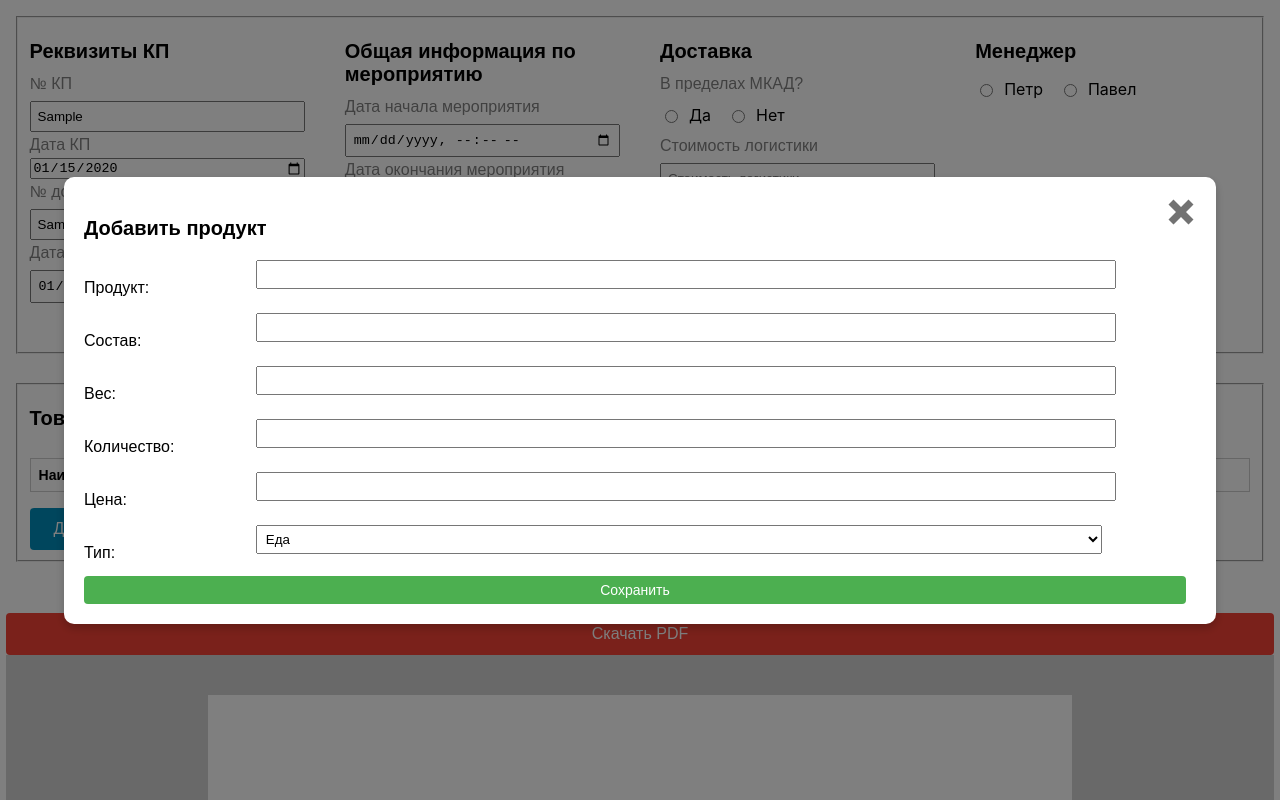
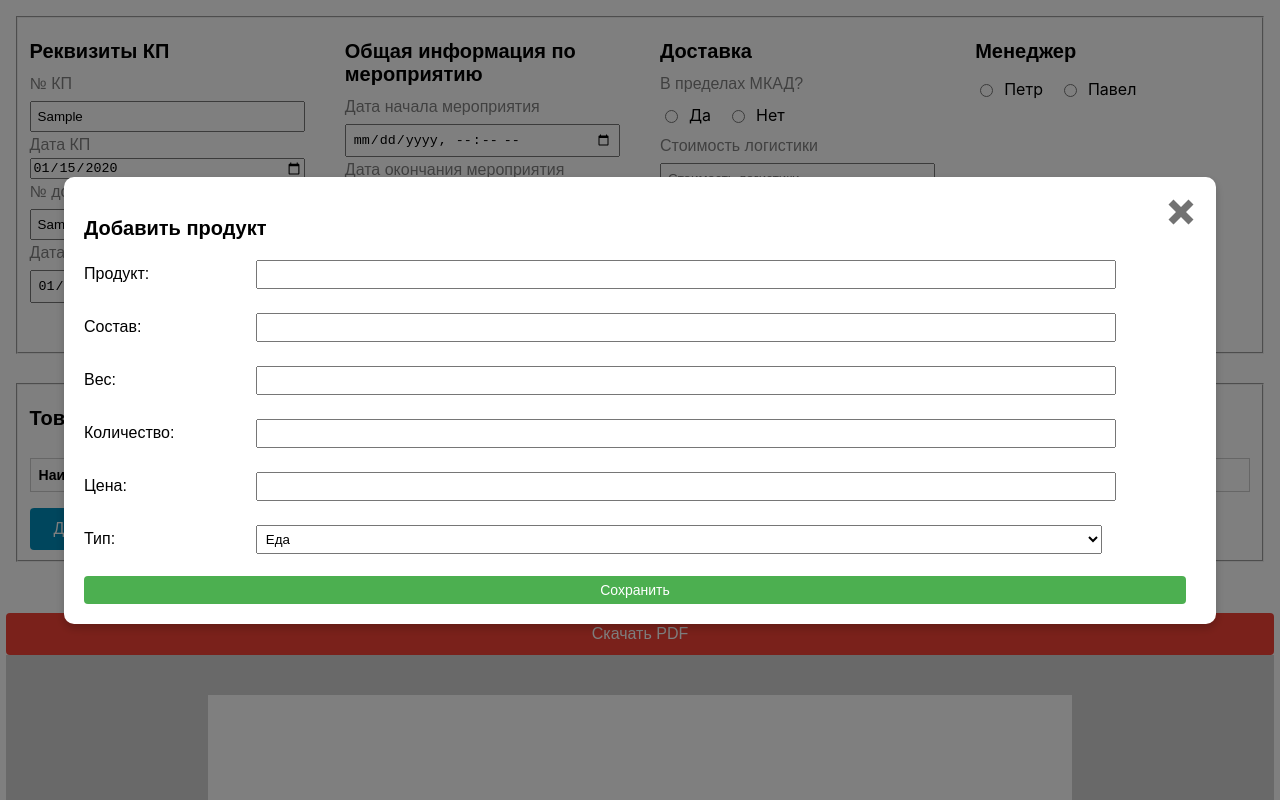
Before and after one commit to mnpestov/kurgi_kp, a React (Create React App) app: page / in a window 1280 px wide. Both pictures are taken after typing "Sample", "2020-01-15", "Sample", "2020-01-15", "Sample", "Sample" into the empty fields and a click on the button "Добавить товар". Shown: the top 800 px of the page. Built offline with nearby package versions, Linux system fonts and the light colour scheme.

Commit message:
add popup

```diff
--- a/src/components/FormRow/FormRow.js
+++ b/src/components/FormRow/FormRow.js
@@ -18,11 +18,12 @@ function FormRow({
           id={id}
           placeholder="Наименование товара"
           name="product"
-          onChange={handleInputChange}
+          // onChange={handleInputChange}
           autoComplete="off"
           aria-label={`Наименование товара ${number}`}
           value={productData.product}
           required
+          disabled
         />
       </td>
       <td className="form__row-column-name">
@@ -32,11 +33,12 @@ function FormRow({
           id={id}
           placeholder="Описание/состав товара"
           name="composition"
-          onChange={handleInputChange}
+          // onChange={handleInputChange}
           autoComplete="off"
           aria-label={`Описание товара ${number}`}
           value={productData.composition}
           required
+          disabled
         />
       </td>
       <td className="form__row-column-name">
@@ -46,11 +48,12 @@ function FormRow({
           id={id}
           placeholder="Вес товара"
           name="productWeight"
-          onChange={handleInputChange}
+          // onChange={handleInputChange}
           autoComplete="off"
           aria-label={`Вес товара ${number}`}
           min="0"
           value={productData.productWeight}
+          disabled
         />
       </td>
       <td className="form__row-column-name">
@@ -58,10 +61,11 @@ function FormRow({
           className="form__select"
           name="typeOfProduct"
           id={id}
-          onChange={handleInputChange}
+          // onChange={handleInputChange}
           aria-label={`Тип товара ${number}`}
           value={productData.typeOfProduct}
           required
+          disabled
         >
           <option value="">-- Выберите тип --</option>
           <option value="eat">Еда</option>
@@ -76,12 +80,13 @@ function FormRow({
           id={id}
           placeholder="Количество товара"
           name="countOfProduct"
-          onChange={handleInputChange}
+          // onChange={handleInputChange}
           autoComplete="off"
           aria-label={`Количество товара ${number}`}
           min="0"
           value={productData.countOfProduct}
           required
+          disabled
         />
       </td>
       <td className="form__row-column-name">
@@ -91,12 +96,13 @@ function FormRow({
           id={id}
           placeholder="Стоимость товара"
           name="priceOfProduct"
-          onChange={handleInputChange}
+          // onChange={handleInputChange}
           autoComplete="off"
           aria-label={`Стоимость товара ${number}`}
           min="0"
           value={productData.priceOfProduct}
           required
+          disabled
         />
       </td>
       <td className="form__row-column-name actions">
--- a/src/components/ProductPopup/ProductPopup.css
+++ b/src/components/ProductPopup/ProductPopup.css
@@ -11,6 +11,7 @@
 }
 
 .popup {
+    min-width: 768px;
     background-color: rgb(255, 255, 255);
     padding: 20px;
     border-radius: 10px;
@@ -34,7 +35,7 @@
     display: grid;
     grid-template-columns: 15% 1fr;
     justify-content: end;
-    align-items: end;
+    align-items: center;
     gap: 5px;
   }
 
```
